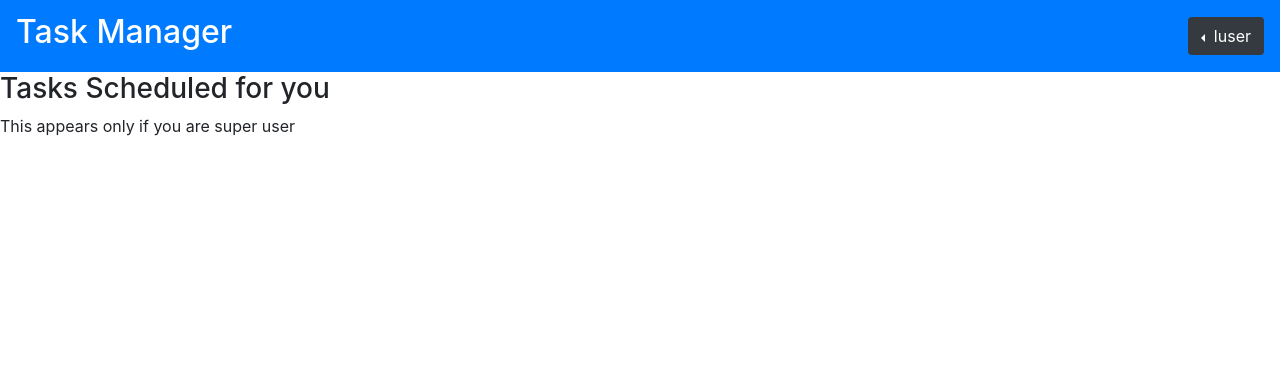
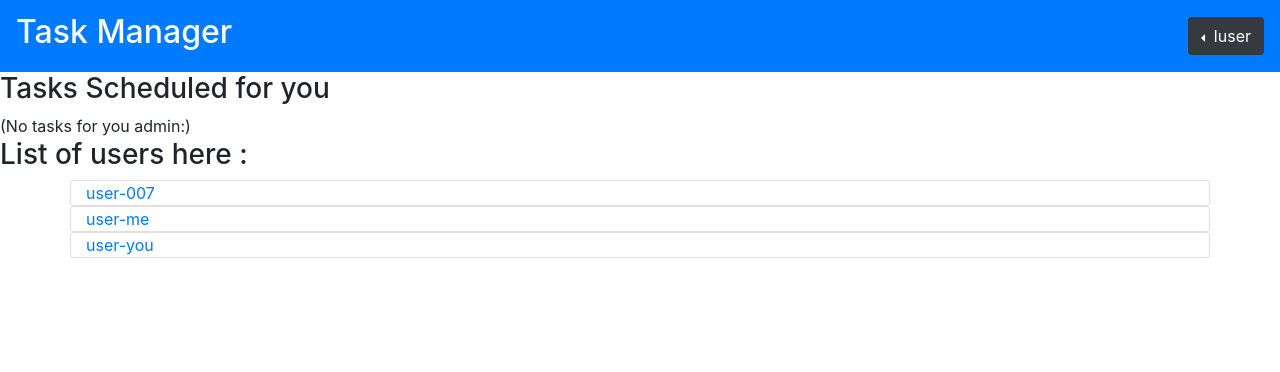
Before and after one commit to frq-frk/projecti, a Django app: page / in a window 1280 px wide. Shown: the top 372 px of the page. Run offline with Django 3.2, Linux system fonts and the light colour scheme; a user stored in the database is signed in; data comes from the database, SQL or seed files in the repository; both versions use the stored data as it was after the commit.

Commit message:
hope final commit

```diff
--- a/base/urls.py
+++ b/base/urls.py
@@ -7,5 +7,5 @@ urlpatterns = [
     re_path(r'^login/$',auth_views.LoginView.as_view(template_name = 'base/login.html'),name = 'login'),
 	re_path(r'^logout/$',auth_views.LogoutView.as_view(),name = 'logout'),
     re_path(r'updatestatus/(?P<pk>\d+)/$',views.updatestatus,name = 'updatestatus'),
-    path('usertaskstatus/',views.usertaskstatus,name = 'usertaskstatus'),
+    re_path(r'usertaskstatus/(?P<id>\d+)/$',views.usertaskstatus,name = 'usertaskstatus'),
 ]
--- a/base/views.py
+++ b/base/views.py
@@ -3,6 +3,7 @@ from .models import Task
 from django.contrib.auth.decorators import login_required
 from .forms import StatusFormSet
 from django.contrib.auth.models import User
+from django.db.models import Q
 
 
 # Create your views here.
@@ -16,7 +17,8 @@ def home(request):
         obj = 'none'
 
     # obj = get_list_or_404(Task,user = request.user)
-    return render(request,template,{'obj': obj})
+    users = User.objects.filter(~Q(id = 1))
+    return render(request,template,{'obj': obj,'users' : users})
 
 def updatestatus(request,pk):
     obj = Task.objects.get(pk = pk)
@@ -26,7 +28,7 @@ def updatestatus(request,pk):
         Task.objects.filter(pk = pk).update(done = True)
     return redirect(home)
 
-def usertaskstatus(request):
+def usertaskstatus(request,id):
     template = 'base/usertaskstatus.html'
     # value_list = Task.objects.values_list(
     #     'user', flat=True
@@ -38,6 +40,6 @@ def usertaskstatus(request):
     # print(group_by_value)
 
 
-    obj = Task.objects.all()
+    obj = Task.objects.filter(user = id)
 
     return render(request,template,{'obj' : obj})
--- a/templates/base/home.html
+++ b/templates/base/home.html
@@ -29,6 +29,19 @@
     {% endif %}
 
     {% if user.is_superuser %}
-            This appears only if you are super user
+            (No tasks for you admin:)<br>
+
+            <h3> List of users here :</h3>
+            {% for u in users %}
+
+
+                <div class="card container">
+
+                        <a href="{% url 'usertaskstatus' id=u.id %}">{{u}}</a>
+
+                </div>
+
+                 {% endfor %}
+
     {% endif %}
 {% endblock %}
--- a/templates/base/usertaskstatus.html
+++ b/templates/base/usertaskstatus.html
@@ -9,7 +9,7 @@
              <p>task : {{o.title}}</p>
              <p>deadline to complete : {{o.deadline}}</p>
              <p>status : {{o.done}}</p>
-             {{o.user}}
+
              <p></p>
             </div>
          </div>
--- a/templates/includes/header.html
+++ b/templates/includes/header.html
@@ -11,9 +11,7 @@
               {{user.username}}
             </button>
             <div class="dropdown-menu black_bg">
-                {% if user.is_staff %}
-                  <a href="{% url 'usertaskstatus' %}" class="dropdown-item bg-dark text-white">View Task staus of users</a>
-                {% endif %}
+
                 <a href="{% url 'logout' %}" class="dropdown-item bg-dark text-white">Logout</a>
 
             </div>
```
Also changed, not shown: db.sqlite3.
